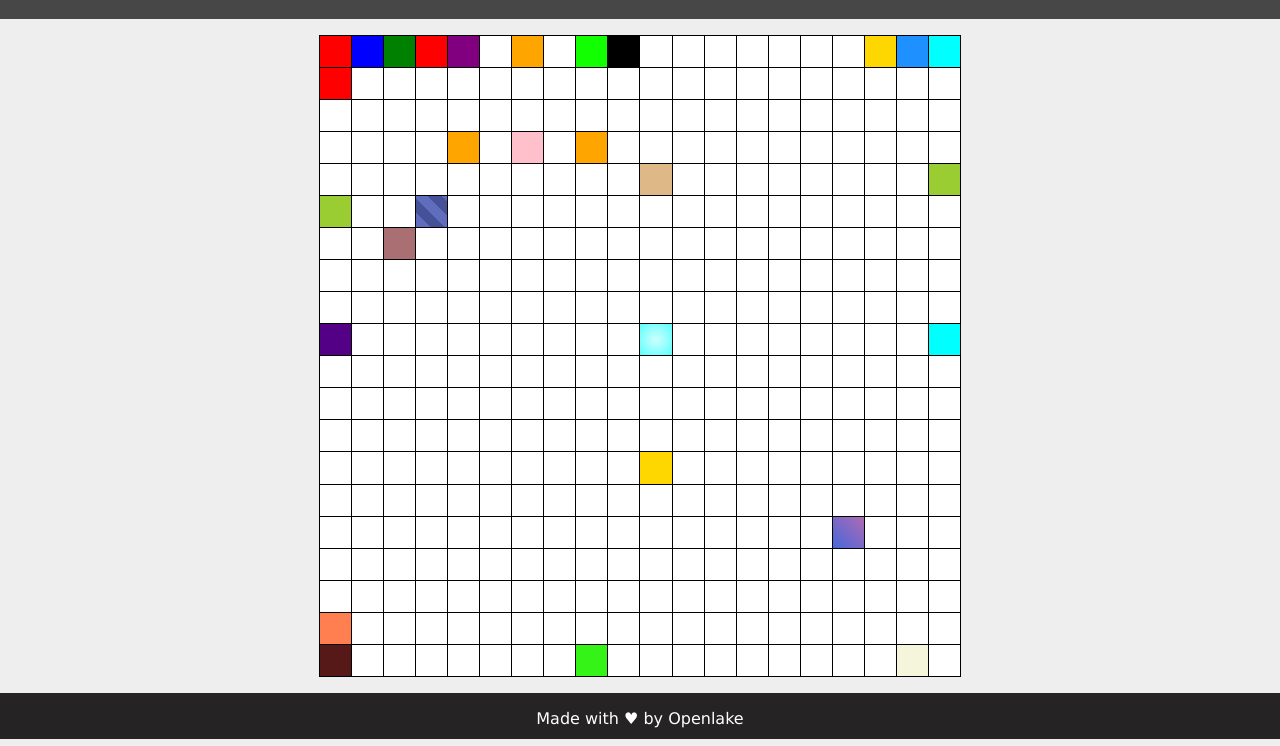
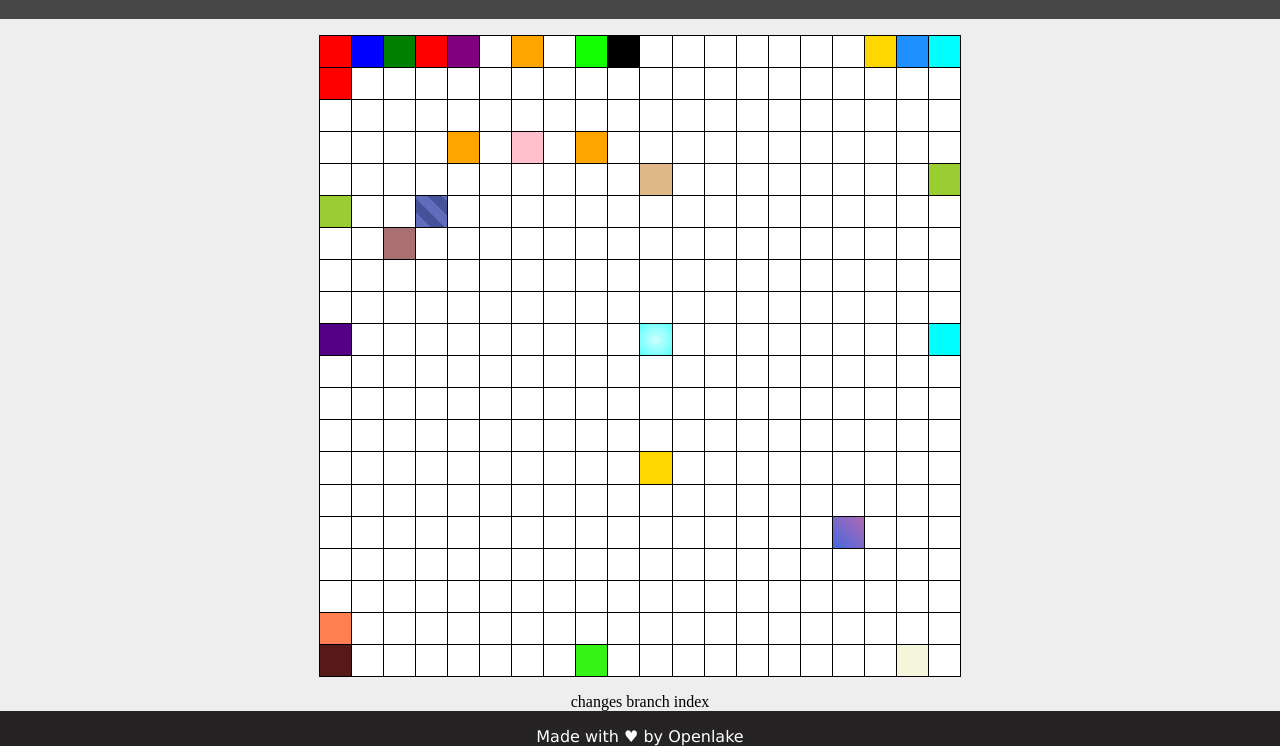
Before and after one commit to HarK-github/GitStartedWithUs, a plain HTML site: page index.html in a window 1280 px wide. Shown: the part 61-807 px from the top of the page. Drawn offline with Linux system fonts and the light colour scheme.

Commit message:
Improves index.html

```diff
--- a/index.html
+++ b/index.html
@@ -12,7 +12,8 @@
     </header>
 
     <div id="pixel-art-container"></div>
-
+    changes
+    branch index
     <footer>
       Made with ♥ by
       <a href="https://github.com/OpenLake"> Openlake </a>
```
Also changed, not shown: zysfe.txt (added).
